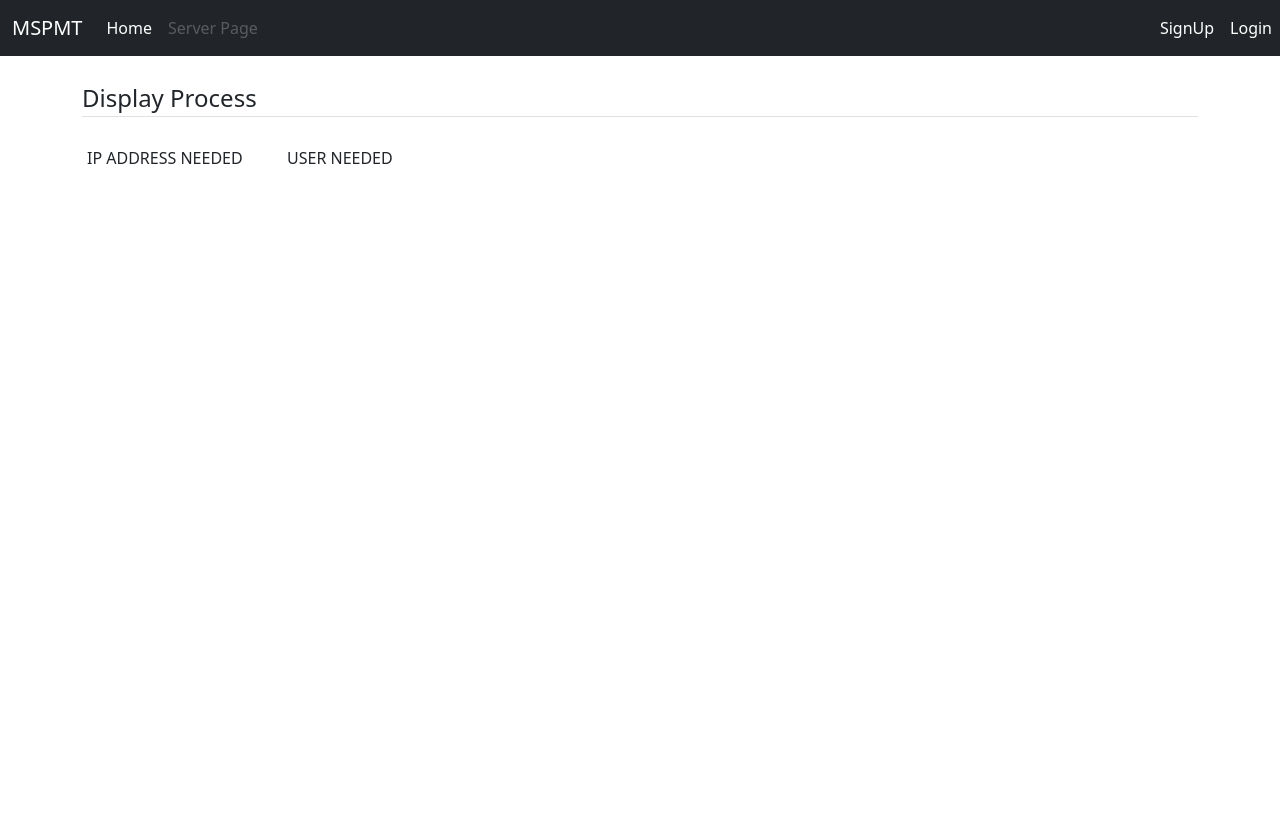
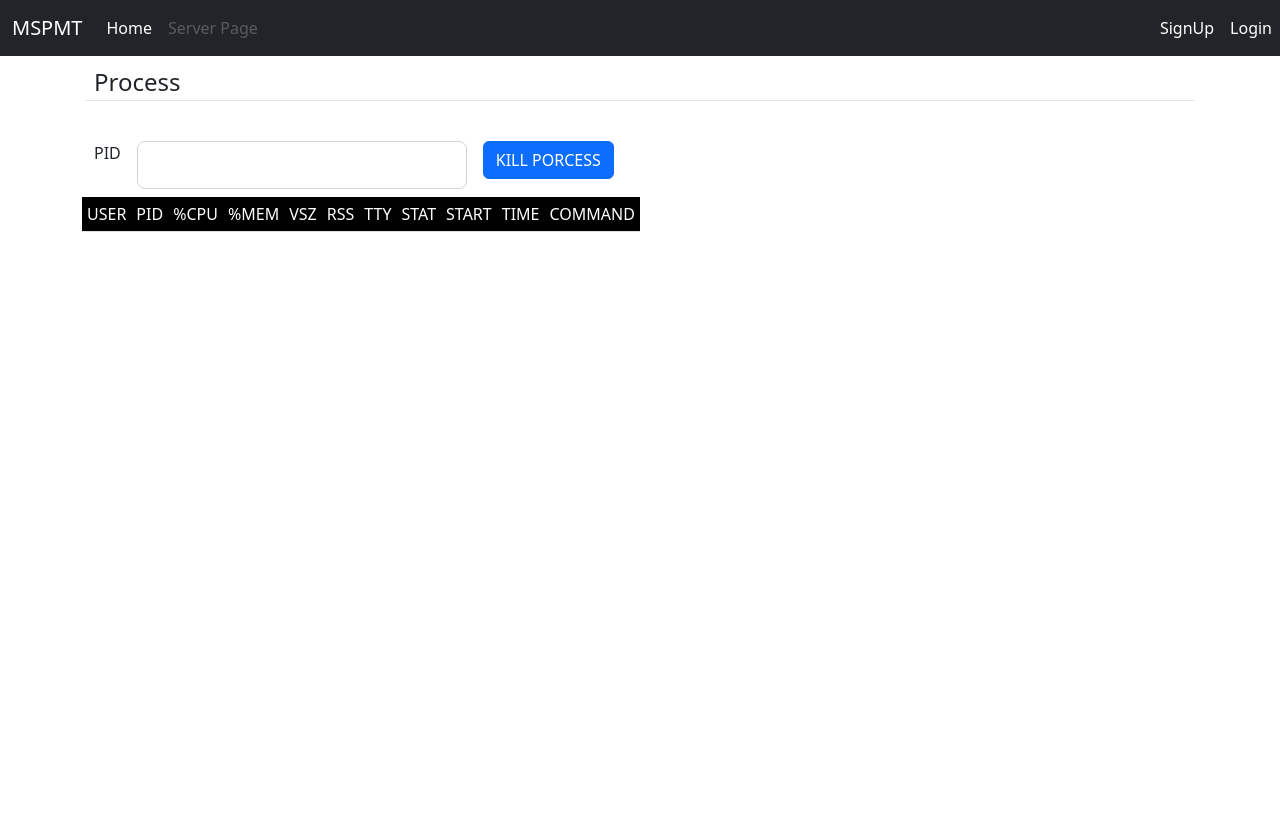
Before and after one commit to chrroger/Server-Management-Tool, a Flask app: template flask_project/templates/process.html in a window 1280 px wide. Shown: the top 831 px of the page. Before the commit the page ends 164 px from the top, so only its background shows below. Run offline with Flask 2, Linux system fonts and the light colour scheme; the template is opened without the code that fills it: values that come from a table or form of the project are taken from there, others are empty.

Commit message:
update pages

```diff
--- a/flask_project/forms.py
+++ b/flask_project/forms.py
@@ -1,6 +1,6 @@
 #This form shows the info about user info and IP info
 from flask_wtf import FlaskForm
-from wtforms import StringField, PasswordField, SubmitField
+from wtforms import StringField, PasswordField, SubmitField, IntegerField
 from wtforms import validators
 from wtforms.fields import EmailField
 
@@ -15,7 +15,6 @@ class RegistrationForm(FlaskForm):
 #Form for user login
 class LoginForm(FlaskForm):
     username = StringField('Username', [validators.DataRequired(),validators.Length(3,20)])
-    '''email = EmailField('Email', [validators.DataRequired(),validators.Email()])'''
     password = PasswordField('Password', [validators.DataRequired(), validators.Length(6,16)])
     submit = SubmitField(label='Login')
 
@@ -24,3 +23,8 @@ class ConnectionForm(FlaskForm):
     host = StringField('IP Address', [validators.IPAddress()])
     user = StringField('User')
     add = SubmitField(label='Add')
+
+#From for killing PID
+class ProcessForm(FlaskForm):
+    pid = StringField('PID', [validators.DataRequired()])
+    submit = SubmitField(label='KILL PORCESS')
--- a/flask_project/templates/process.html
+++ b/flask_project/templates/process.html
@@ -1,24 +1,54 @@
 {% extends 'layout.html' %}
 {%block content%}
 <div class="container t-20">
-    <legend class="border-bottom mt-4 mb-4">Display Process</legend>
-    <table class="fixed_header mt-4" id="ipTable">
+  <div class="container">
+    <form method="POST" action="" class="row g-3">
+        {{form.hidden_tag()}}
+            <legend class="border-bottom mt-4 mb-4">Process</legend>
+            <div class="col-auto">
+                {{form.pid.label(class="form-control-label")}}
+            </div>
+            <div class="col-auto">
+                {%if form.pid.errors%}
+                    {{form.pid(class="form-control form-control-lg is-invalid")}}
+                    {%for error in form.pid.errors%}
+                        <span>{{error}}</span>
+                    {%endfor%}
+                    {%else%}
+                        {{form.pid(class="form-control form-control-lg")}}
+                {%endif%}
+            </div>
+        <div class="col-auto">
+            {{form.submit(class='btn btn-primary')}}
+        </div>
+    </form>
+  </div>
+
+  <table class="table fixed_header table-striped w-50 mt-2">
+      <thead>
+        <tr>
+          <td>USER</td>
+          <td>PID</td>
+          <td>%CPU</td>
+          <td>%MEM</td>
+          <td>VSZ</td>
+          <td>RSS</td>
+          <td>TTY</td>
+          <td>STAT</td>
+          <td>START</td>
+          <td>TIME</td>
+          <td>COMMAND</td>
+        </tr>
+      </thead>
       <tbody>
         {%if data%}
+          <tr>
             {%for row in data%}
-            <tr>
-                {%for cell in row.split(' ')%}
-                    {%if cell.strip() != ''%}
+              {%for cell in row%}
                 <td>{{cell}}</td>
-                    {%endif%}
               {%endfor%}
           </tr>
           {%endfor%}
-          {%else%}
-            <tr>
-              <td>IP ADDRESS NEEDED</td>
-              <td>USER NEEDED</td>
-            </tr>
         {%endif%}
       </tbody>
     </table>
--- a/flask_project/templates/server.html
+++ b/flask_project/templates/server.html
@@ -48,7 +48,7 @@
           <tr>
             <th>Host</th>
             <th>User</th>
-            <th>Status</th>
+            <th>Process</th>
           </tr>
         </thead>
         <tbody>
@@ -58,7 +58,7 @@
                 <td>{{row[1]}}</td>
                 <td>{{row[2]}}</td>
                 <td>
-                  <a href="{{url_for('process', host=row[1], user=row[2])}}">link</a>
+                  <a href="{{url_for('process', host=row[1], user=row[2])}}">display page</a>
                 </td>
               </tr>
             {%endfor%}
```
Also changed, not shown: flask_project/routes.py (+16 -5 lines), flask_project/ssh.py (+21 -1 lines). Lines whose indentation alone changed are shown as unchanged.
